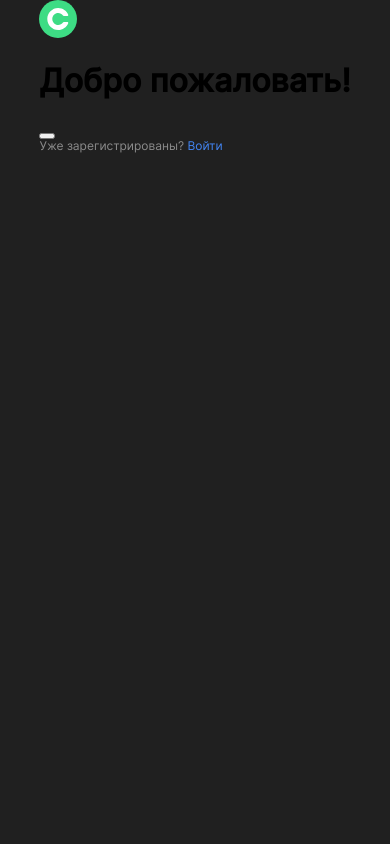
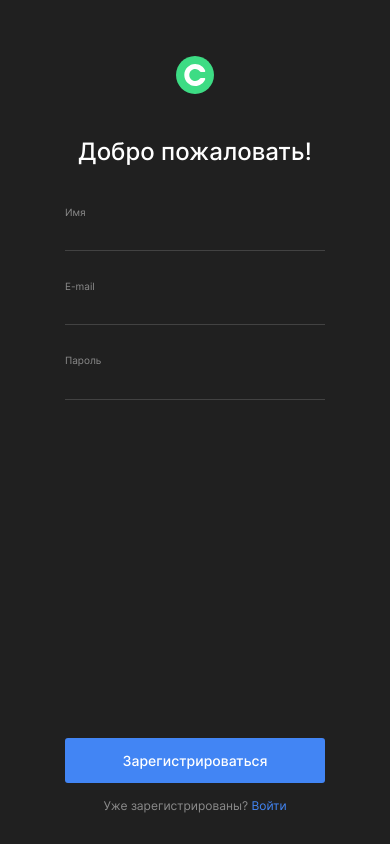
Before and after one commit to elli-nidis/movies-explorer-frontend, a React (Create React App) app: page /signup in a window 390 px wide. Built offline with nearby package versions, Linux system fonts and the light colour scheme.

Commit message:
feat: доработать компоненту Register, Form

```diff
--- a/src/components/AlternativeAction/AlternativeAction.css
+++ b/src/components/AlternativeAction/AlternativeAction.css
@@ -19,6 +19,10 @@
   margin: 0px;
 }
 
+.alternative-action__link:hover {
+  opacity: .7;
+}
+
 .alternative-action__link_pink {
   font-size: 13px;
   font-weight: 500;
--- a/src/components/Form/Form.css
+++ b/src/components/Form/Form.css
@@ -0,0 +1,124 @@
+.form {
+  width: 100%;
+  box-sizing: border-box;
+  display: grid;
+  grid-template-columns: 1fr;
+}
+
+.form__profile {
+ row-gap: 186px;
+}
+
+.form__signup {
+  row-gap: 100px;
+}
+
+.form__signin {
+  row-gap: 166px;
+}
+
+.form__labels-wrapper {
+  width: 100%;
+  display: grid;
+  grid-template-columns: 1fr;
+  row-gap: 24px;
+  padding: 0px;
+  margin: 0px;
+}
+
+.form__label {
+  width: 100%;
+  display: grid;
+  grid-template-columns: 1fr;
+  row-gap: 5px;
+  font-family: 'Inter', 'Arial', sans-serif;
+  font-size: 10px;
+  font-weight: 400;
+  line-height: 1.21;
+  color: #8b8b8b;
+}
+
+.form__input {
+  font-family: 'Inter', 'Arial', sans-serif;
+  font-size: 14px;
+  font-weight: 400;
+  line-height: 1.21;
+  color: #fff;
+  background-color: transparent;
+  border: unset;
+  border-bottom: 1px solid #424242;
+  padding: 0px 0px 10px;
+  margin: 0px;
+}
+
+.form__input:focus {
+  outline: unset;
+  border-bottom: 1px solid #4285f4;
+}
+
+.form__input_error {
+  color: #ee3465;
+  border-color: #ee3465;
+}
+
+.form__error {
+  font-family: 'Inter', 'Arial', sans-serif;
+  font-size: 10px;
+  font-weight: 400;
+  line-height: 1.21;
+  color: #ee3465;
+}
+
+.form__button-wrapper {
+  width: 100%;
+  display: grid;
+  grid-template-columns: 1fr;
+  row-gap: 20px;
+  justify-items: center;
+}
+
+.form__error-message {
+  font-family: 'Inter', 'Arial', sans-serif;
+  font-size: 11px;
+  font-weight: 400;
+  line-height: 1.21;
+  color: #ee3465;
+  padding: 0px;
+  margin: 0px;
+}
+
+.form__button{
+  width: 100%;
+  height: 45px;
+  font-family: 'Inter', 'Arial', sans-serif;
+  font-size: 14px;
+  font-weight: 500;
+  line-height: 1.21;
+  color: #fff;
+  background-color: #4285f4;
+  border: none;
+  border-radius: 3px;
+  cursor: pointer;
+  padding: 0px;
+  margin: 0px;
+}
+
+.form__button:hover{
+  opacity: .8;
+}
+
+.form__button_link-style {
+  display: inline;
+  font-weight: 500;
+  background-color: transparent;
+}
+
+@media screen and (max-width: 520px) {
+  .form {
+    height: 100%;
+    display: flex;
+    flex-direction: column;
+    justify-content: space-between;
+    row-gap: unset;
+  }
+}
--- a/src/components/Form/Form.js
+++ b/src/components/Form/Form.js
@@ -1,13 +1,26 @@
 import React from "react";
-// import { Link, useLocation } from "react-router-dom";
+import { useLocation } from "react-router-dom";
 import './Form.css';
 
-function Form({children}) {
+function Form({name, clName, textButton, ...props}) {
+
+  const location = useLocation();
+  const err = {message: ""};
 
   return (
-   <form className="form">
-    {children}
-    <button></button>
+   <form name={name} className={`form form__${clName}`} autoComplete="false" noValidate>
+    <div className="form__labels-wrapper">
+      {props.children}
+    </div>
+    <div className="form__button-wrapper">
+      <p className="form__error-message">{err.message}</p>
+      <button
+        className={`form__button ${location.pathname === "/profile" && "form__button_link-style"}`}
+        aria-label={`кнопка ${textButton}`}
+        type="submit">
+        {textButton}
+      </button>
+    </div>
    </form>
   );
 }
--- /dev/null
+++ b/src/components/FormWrapper/FormWrapper.css
@@ -0,0 +1,21 @@
+.form-wrapper {
+  width: 100%;
+  max-width: 396px;
+  display: grid;
+  grid-template-columns: 1fr;
+  row-gap: 40px;
+  padding: 0px;
+  margin: 0px;
+}
+
+@media screen and (max-width: 520px) {
+  .form-wrapper {
+    max-width: 260px;
+    box-sizing: border-box;
+    height: 100%;
+    display: flex;
+    flex-direction: column;
+    justify-items: start;
+    align-items: center;
+  }
+}
--- /dev/null
+++ b/src/components/FormWrapper/FormWrapper.js
@@ -0,0 +1,16 @@
+import React from "react";
+// import { useLocation } from "react-router-dom";
+import './FormWrapper.css';
+
+function FormWrapper({...props}) {
+
+  // const location = useLocation();
+
+  return (
+   <div className="form-wrapper">
+    {props.children}
+   </div>
+  );
+}
+
+export {FormWrapper};
--- a/src/components/Logo/Logo.css
+++ b/src/components/Logo/Logo.css
@@ -2,3 +2,7 @@
   width: 38px;
   height: 38px;
 }
+
+.logo:hover {
+  opacity: .8;
+}
--- a/src/components/Navigation/Navigation.js
+++ b/src/components/Navigation/Navigation.js
@@ -7,7 +7,7 @@ function Navigation({isOpenedMenu, onOpenMenu, onCloseMenu}) {
   const location = useLocation();
 
 
-  const [loggedIn, setLoggedIn] = React.useState(true);
+  const [loggedIn, setLoggedIn] = React.useState(false);
 
 
 
--- a/src/components/Register/Register.css
+++ b/src/components/Register/Register.css
@@ -0,0 +1,27 @@
+.register {
+  width: 100%;
+  height: 100vh;
+  display: flex;
+  flex-direction: column;
+  align-items: center;
+  justify-content: center;
+  row-gap: 16px;
+}
+
+.register__title {
+  font-family: 'Inter', 'Arial', sans-serif;
+  font-size: 24px;
+  font-weight: 500;
+  line-height: 1.21;
+  color: #fff;
+  padding: 0px;
+  margin: 0px;
+}
+
+@media screen and (max-width: 520px) {
+  .register {
+    box-sizing: border-box;
+    justify-content: space-between;
+    padding: 56px 0px 30px;
+  }
+}
--- a/src/components/Register/Register.js
+++ b/src/components/Register/Register.js
@@ -1,17 +1,63 @@
-// import React from "react";
-// import { Link } from "react-router-dom";
+import React, {useState} from "react";
+import { useLocation } from "react-router-dom";
 import './Register.css';
 import { Form } from '../Form/Form';
+import { FormWrapper } from '../FormWrapper/FormWrapper';
 import { AlternativeAction } from '../AlternativeAction/AlternativeAction';
 import { Logo } from '../Logo/Logo';
 
 
 function Register() {
+  const location = useLocation();
+  const locationString = (location.pathname).match(/\w/gi).join("");
+  const err = {message: ""};
+
+  const [formValue, setFormValue] = useState({
+    name: "",
+    email: "",
+    password: ""
+  });
+
+  const handleChange = (e) => {
+    const {name, value} = e.target;
+
+    setFormValue({
+      ...formValue,
+      [name]: value
+    });
+  };
+
   return (
-    <section className="register">
-      <Logo />
-      <h1 className="register__title">Добро пожаловать!</h1>
-      <Form />
+    <section className="register" aria-label="раздел регистрации">
+      <FormWrapper>
+        <>
+          <Logo />
+          <h2 className="register__title">Добро пожаловать!</h2>
+          <Form
+            name = {`form-${locationString}`}
+            clName = {locationString}
+            textButton = {"Зарегистрироваться"}
+          >
+            <>
+              <label htmlFor="input-name" className="form__label">
+                Имя
+                <input className="form__input" id="input-name" type="text" name="name" value={formValue.name} onChange={handleChange} required />
+                <span className="form__error">{err.message || ""}</span>
+              </label>
+              <label htmlFor="input-email" className="form__label">
+                E-mail
+                <input className="form__input" id="input-email" type="email" name="email" value={formValue.email} onChange={handleChange} required />
+                <span className="form__error">{err.message || ""}</span>
+              </label>
+              <label htmlFor="input-password" className="form__label">
+                Пароль
+                <input className={`form__input ${err.message && "form__input_error"}`} id="input-password" type="password" name="password" value={formValue.password} onChange={handleChange} required />
+                <span className="form__error">{err.message || ""}</span>
+              </label>
+            </>
+          </Form>
+        </>
+      </FormWrapper>
       <AlternativeAction/>
     </section>
   );
--- a/src/components/SearchForm/SearchForm.css
+++ b/src/components/SearchForm/SearchForm.css
@@ -29,7 +29,7 @@
   font-size: 18px;
   font-weight: 400;
   line-height: 1.11;
-  color: #8B8B8B;
+  color: #8b8b8b;
   background-color: unset;
   border: 1.5px solid rgba(170, 170, 170, .2);
   border-radius: 8px;
```
